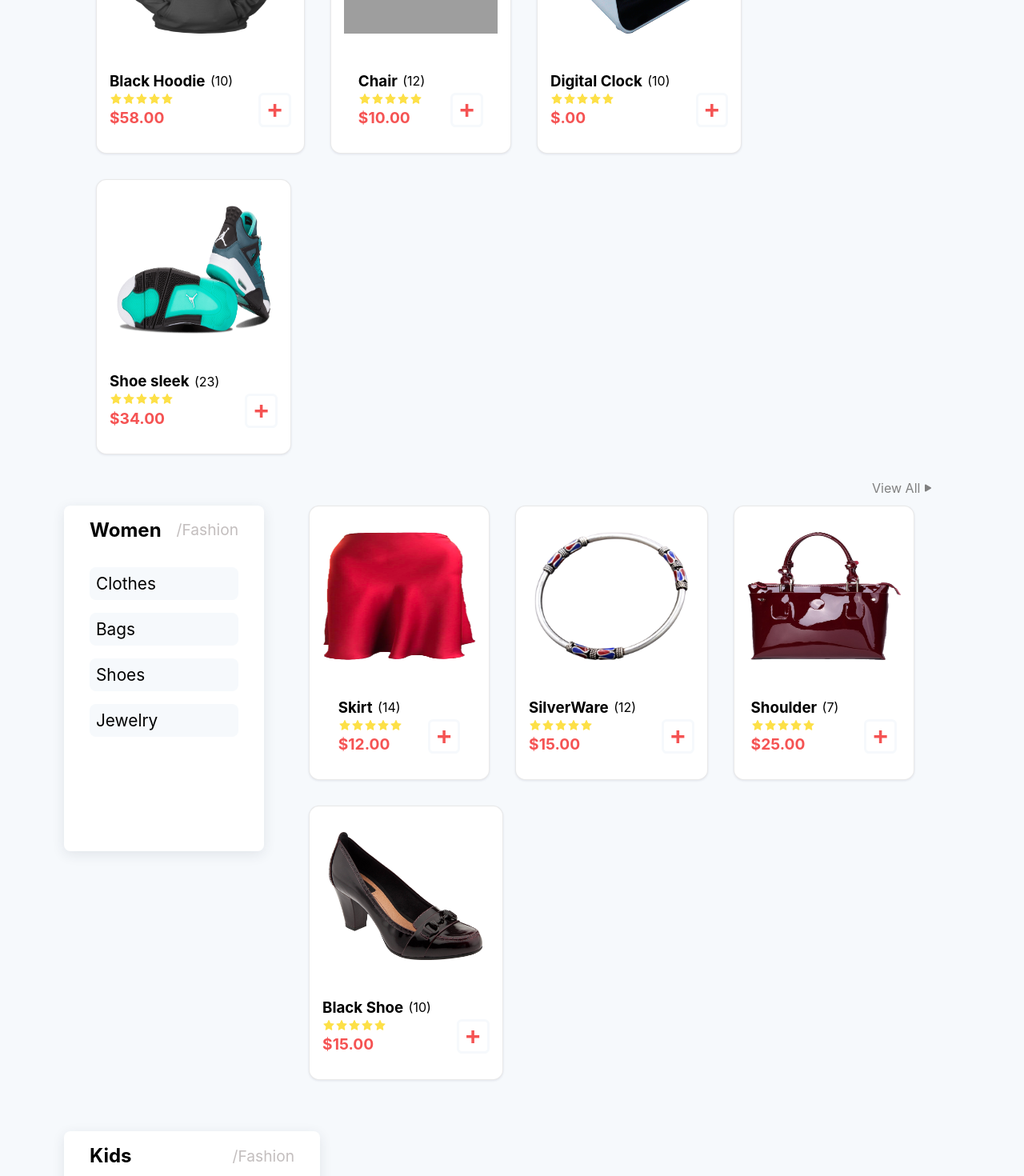
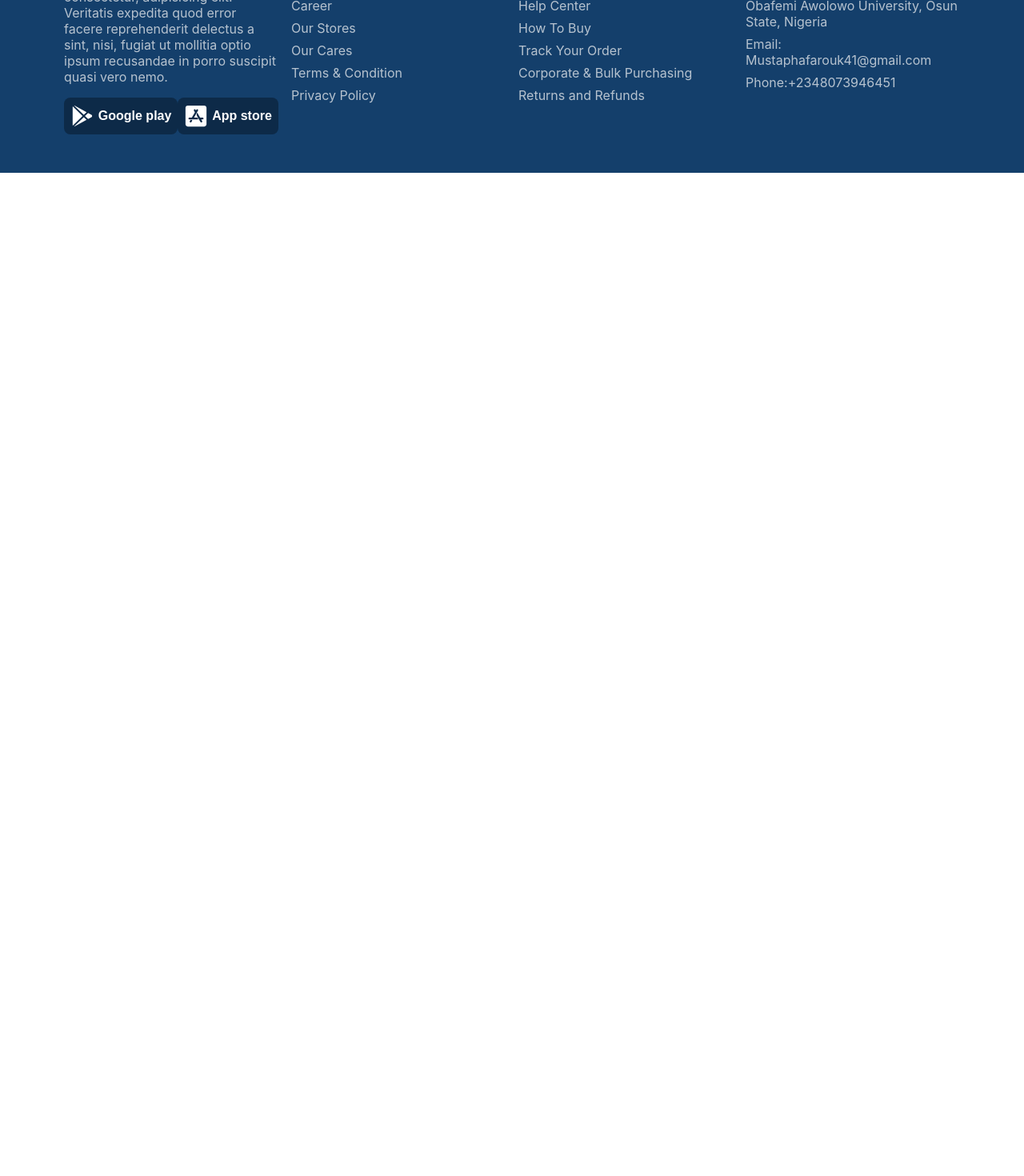
Before and after one commit to Farouk-ayo/ecommerce-, a React (Create React App) app: page / in a window 1280 px wide. Shown: the part 1780-3250 px from the top of the page at 80% size. After the commit the page ends 1996 px from the top, so only its background shows below. Built offline with nearby package versions, Linux system fonts and the light colour scheme; grey boxes are pictures that could not be loaded.

Commit message:
tryna fix the bug

```diff
--- a/src/UI/Body/Body.js
+++ b/src/UI/Body/Body.js
@@ -1,9 +1,9 @@
 import { Fragment } from "react";
 import Catalogue from "./catalogue/Catalogue";
 import Flashsale from "./flashdeals/Flashsales";
-import Kids from "./Gender/kids/Kids";
-import Men from "./Gender/Men/Men";
-import Women from "./Gender/Women/Women";
+// import Kids from "./Gender/kids/Kids";
+// import Men from "./Gender/Men/Men";
+// import Women from "./Gender/Women/Women";
 import classes from "./Body.module.css";
 
 const Body = (props) => {
@@ -12,9 +12,9 @@ const Body = (props) => {
       <Catalogue />
       <Flashsale key={props.key} />
       <section className={classes.gender}>
-        <Men />
-        <Women />
-        <Kids />
+        {/* <Men /> */}
+        {/* <Women /> */}
+        {/* <Kids /> */}
       </section>
     </Fragment>
   );
--- a/src/UI/Body/Gender/Men/Men.js
+++ b/src/UI/Body/Gender/Men/Men.js
@@ -1,11 +1,11 @@
 import MenProducts from "./MenProducts";
-// import MenSidebar from "./MenSidebar";
+import MenSidebar from "./MenSidebar";
 import classes from "../Store.module.css";
 
 const Men = (props) => {
   return (
     <section className={classes.section} id="men">
-      {/* <MenSidebar /> */}
+      <MenSidebar />
       <MenProducts />
     </section>
   );
--- a/src/UI/Body/Gender/kids/Kids.js
+++ b/src/UI/Body/Gender/kids/Kids.js
@@ -1,12 +1,12 @@
 import KidSidebar from "./KidSidebar";
 import classes from "../Store.module.css";
-// import KidsProducts from "./KidsProducts";
+import KidsProducts from "./KidsProducts";
 
 const Kids = (props) => {
   return (
     <section className={classes.section} id="kids">
       <KidSidebar />
-      {/* <KidsProducts /> */}
+      <KidsProducts />
     </section>
   );
 };
```
Also changed, not shown: src/UI/Body/Gender/Men/MenProduct.js (renamed from src/UI/Body/Gender/Men/MenProducts.js).
